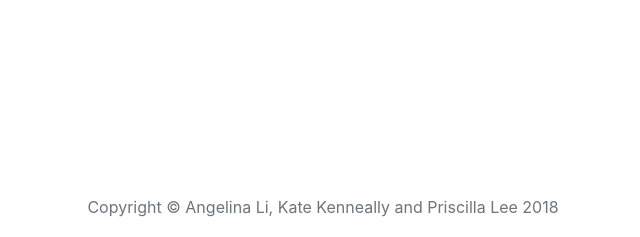
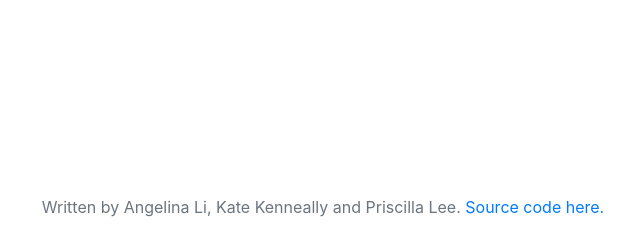
Before and after one commit to Wellesley-CS304-SP18/semester-project-betterthantutortrac, a Flask app: page / in a window 1280 px wide. Shown: the part 563-800 px from the top of the page, without its empty margins (317-957 px from the left). Run offline with Flask 2, Linux system fonts and the light colour scheme; some libraries are stand-ins or nearby versions.

Commit message:
tweaked footer again

```diff
--- a/templates/base.html
+++ b/templates/base.html
@@ -77,7 +77,7 @@ description: basic html template that other html pages inherit from
 	<!-- footer -->
 	<footer class="footer">
 		<div class="container text-muted text-center">
-			Copyright © Angelina Li, Kate Kenneally and Priscilla Lee 2018
+			Written by Angelina Li, Kate Kenneally and Priscilla Lee. <a href="https://github.com/Wellesley-CS304-SP18/semester-project-betterthantutortrac">Source code here.</a>
 		</div>
 	</footer>
 
```
